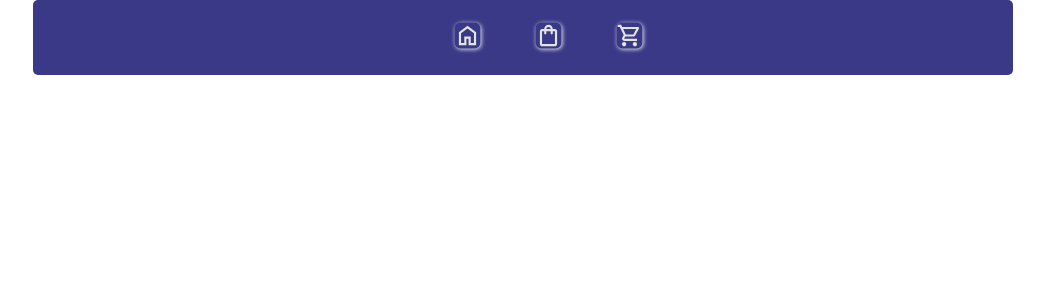
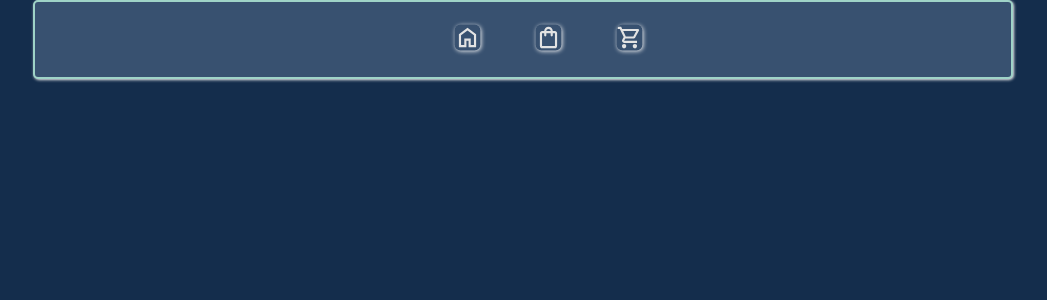
Before and after one commit to Vincde/Project-Shopping-Cart, a React (Vite) app: page /1 in a window 1280 px wide. Shown: the top 300 px of the page, without its empty margins (117-1164 px from the left). Built offline with nearby package versions, Linux system fonts and the light colour scheme.

Commit message:
Refactor global styles into an App css file

```diff
--- a/src/App.jsx
+++ b/src/App.jsx
@@ -2,6 +2,7 @@
 import NavBar from "./components/navBar/NavBar"
 import { useParams } from "react-router";
 import Home from "./components/home/Home"
+import styles from "./App.module.css";
 
 function App() {
   const { location } = useParams();
@@ -13,12 +14,12 @@ function App() {
 
 
  return(
-  <>
+  <div className={styles}>
     <NavBar></NavBar>
     {location === "home" ? (
       <Home></Home>
     ) : null}
-  </>
+  </div>
  )
 }
 
--- /dev/null
+++ b/src/App.module.css
@@ -0,0 +1,16 @@
+*{
+    margin:0;
+    padding:0;
+    font-family: 'Franklin Gothic Medium', 'Arial Narrow', Arial, sans-serif;
+}
+
+:root{
+    --bcg_color_parent: #142d4c;
+    --bcg_color_child: #385170;
+    --border_color: #9fd3c7;
+    --shadow_color: #ececec;
+}
+
+body{
+    background-color: var(--bcg_color_parent);
+}
--- a/src/components/navBar/navBar.module.css
+++ b/src/components/navBar/navBar.module.css
@@ -1,11 +1,7 @@
-*{
-    margin:0;
-    padding:0;
-    font-family: 'Franklin Gothic Medium', 'Arial Narrow', Arial, sans-serif;
-}
-
 .list{
-    background-color: rgb(57, 57, 136);
+    background-color: var(--bcg_color_child);
+    border:2px solid var(--border_color);
+    box-shadow: 1px 1px 3px var(--shadow_color);
     border-radius: 5px;
     margin: 0 150px;
     padding: 20px;
```
